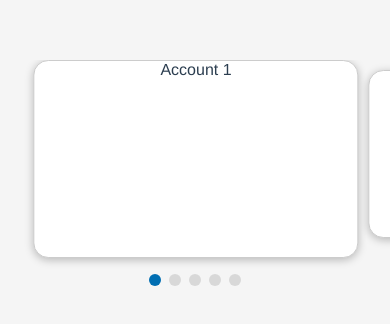
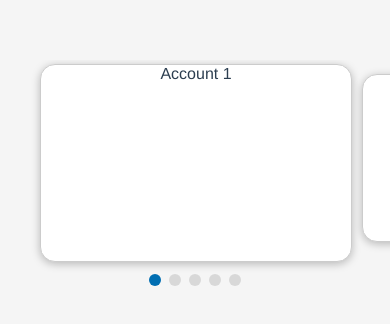
Before and after one commit to drinkingtheink/vue-swiperjs-demo, a Vue app: page / in a window 390 px wide. Shown: the top 324 px of the page. Built offline with nearby package versions, Linux system fonts and the light colour scheme.

Commit message:
mobile polish experiment

```diff
--- a/src/components/AccountCarousel.vue
+++ b/src/components/AccountCarousel.vue
@@ -31,9 +31,8 @@ export default {
         spaceBetween: 10, // achieves the 15px gap between carousel slides as prescribed in final design
         grabCursor: true,
         // slidesPerView: 'auto', // this combined with set width of carousel panes gives us the "peeking" effect
-        slidesPerView: 1.2,
+        slidesPerView: 1.25,
         centeredSlides: true,
-        centerInsufficientSlides: true,
         a11y: {
           containerMessage: 'Your Accounts',
           paginationBulletMessage: 'Go to Account {{index}}',
@@ -95,6 +94,10 @@ export default {
   margin: 0 auto;
 }
 
+.swiper-wrapper {
+  padding-top: 4px;
+}
+
 .swiper-container {
   height: 240px;
 }
@@ -103,7 +106,6 @@ export default {
   border: 1px solid #ccc;
   transition: all .2s;
   height: 166px;
-  width: 312px;
   background-color: white;
   border-radius: 15px;
   box-shadow: 0px 2px 8px 0px rgba(0, 0, 0, 0.25);
@@ -112,12 +114,15 @@ export default {
 
 .swiper-slide-active {
   margin-top: 0;
-  transform: scale(1);
   height: 196px;
   margin-top: 0;
 }
 
 /** PAGINATION */
+.swiper-pagination-bullets {
+  bottom: 6px;
+}
+
 .swiper-pagination-bullet {
   height: 12px;
   width: 12px;
```
